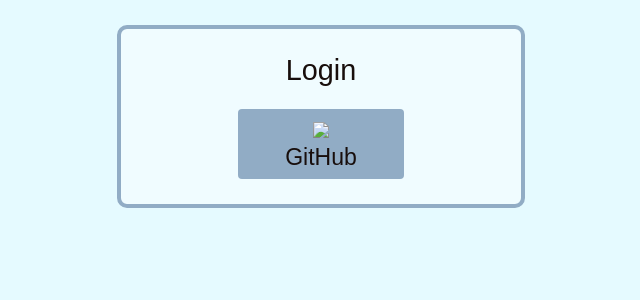
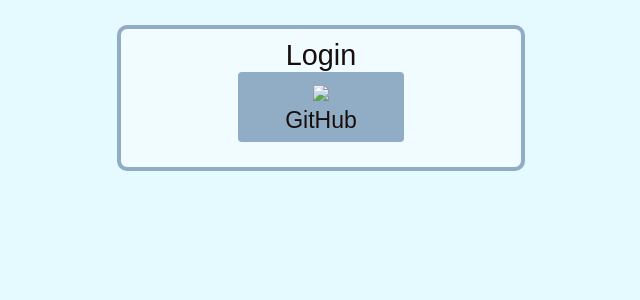
Before and after one commit to matthew-hale/pf-rerole, a Flask app: page /login in a window 1280 px wide. Shown: the part 68-368 px from the top of the page, without its empty margins (319-959 px from the left). Run offline with Flask 3, Linux system fonts and the light colour scheme; data that the repository does not hold is empty.

Commit message:
Update Login section styling

```diff
--- a/rerole.app/rerole_app/static/styles.css
+++ b/rerole.app/rerole_app/static/styles.css
@@ -37,15 +37,11 @@ body {
 }
 
 .login {
-    display: grid;
-    gap: 5px;
-    grid-template-columns: 1fr;
-    grid-auto-rows: minmax(50px, auto);
     background-color: var(--bright-white);
     max-width: 400px;
     margin-left: auto;
     margin-right: auto;
-    padding-top: 25px;
+    padding-top: 10px;
     padding-bottom: 25px;
     border: 4px solid var(--blue);
     border-radius: 10px;
```
